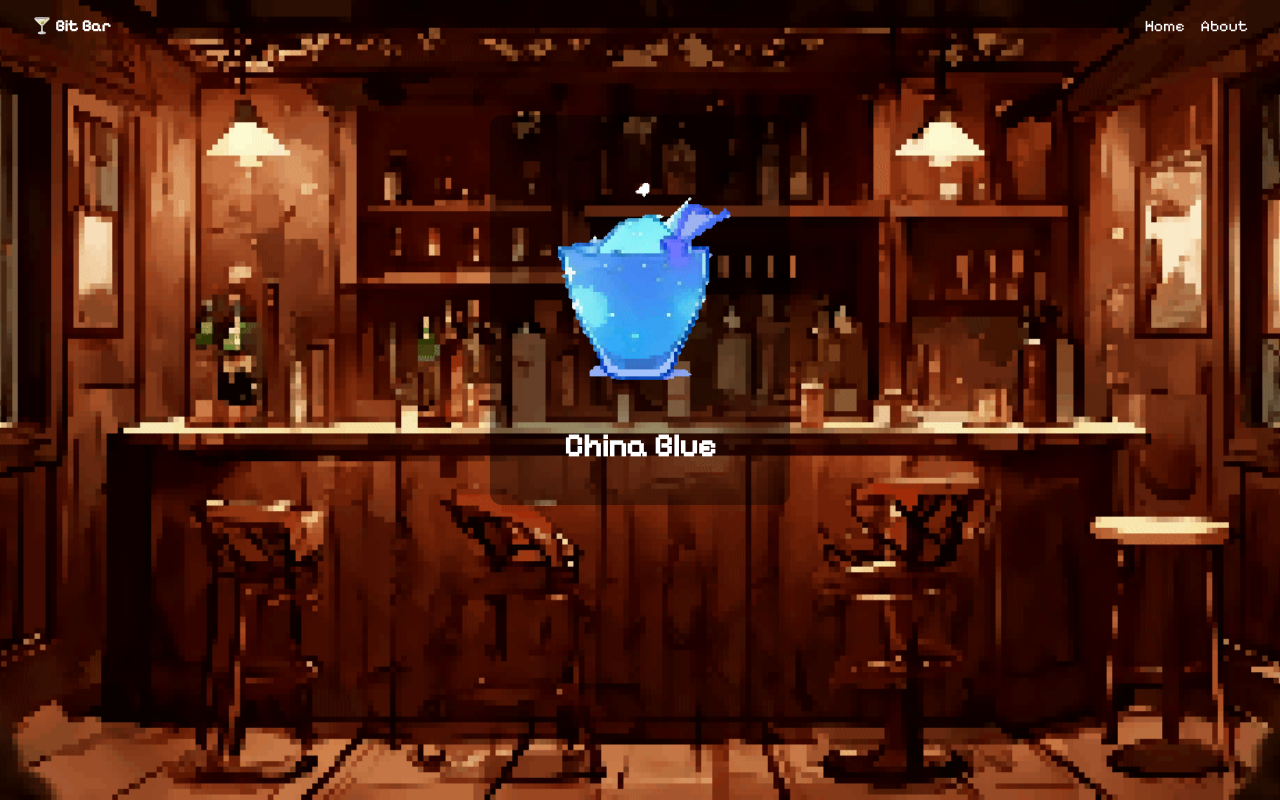
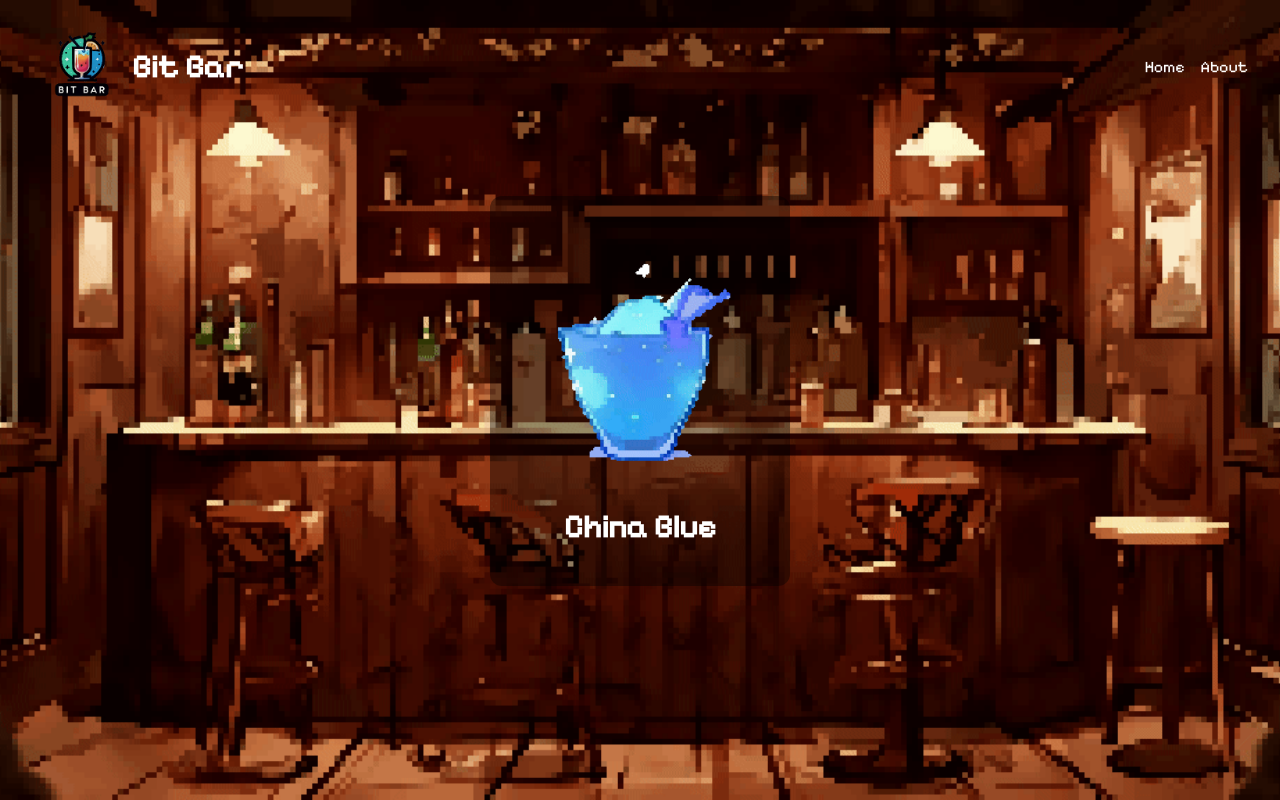
Before and after one commit to Kaido3737/BitBar, a React (Vite) app: page / in a window 1280 px wide. Built offline with nearby package versions, Linux system fonts and the light colour scheme.

Commit message:
Headerアイコン追加

```diff
--- a/src/components/Header.tsx
+++ b/src/components/Header.tsx
@@ -1,9 +1,13 @@
 import styles from './styles/Header.module.scss';
+import logo from './images/logo.gif';
 
 const Header = () => {
   return (
-    <div className={styles.header}>
-      <h1 className={styles.logo}>🍸 Bit Bar</h1>
+    <div className={styles['header']}>
+      <h1 className={styles['header__icon']}>
+        <img src={logo} alt="Bit Bar Logo" className={styles['header__icon--img']}/>
+        <span className={styles['header__icon--text']}>Bit Bar</span>
+      </h1>
       <nav className={styles.nav}>
         <a href="#">Home</a>
         <a href="#about">About</a>
--- a/src/components/styles/Header.module.scss
+++ b/src/components/styles/Header.module.scss
@@ -3,11 +3,17 @@
   justify-content: space-between;
   align-items: center;
   padding: 1rem 2rem;
-}
-
-.logo {
-  font-size: 1rem;
-  color: rgb(255, 255, 255);
+  &__icon {
+    display: flex;
+    justify-content: space-between;
+    &--img {
+      width: 100px;
+    }
+    &--text {
+      text-align: center;
+      padding-top: 2rem;
+    }
+  }
 }
 
 .nav a {
```
Also changed, not shown: src/components/images/logo.gif (added).
